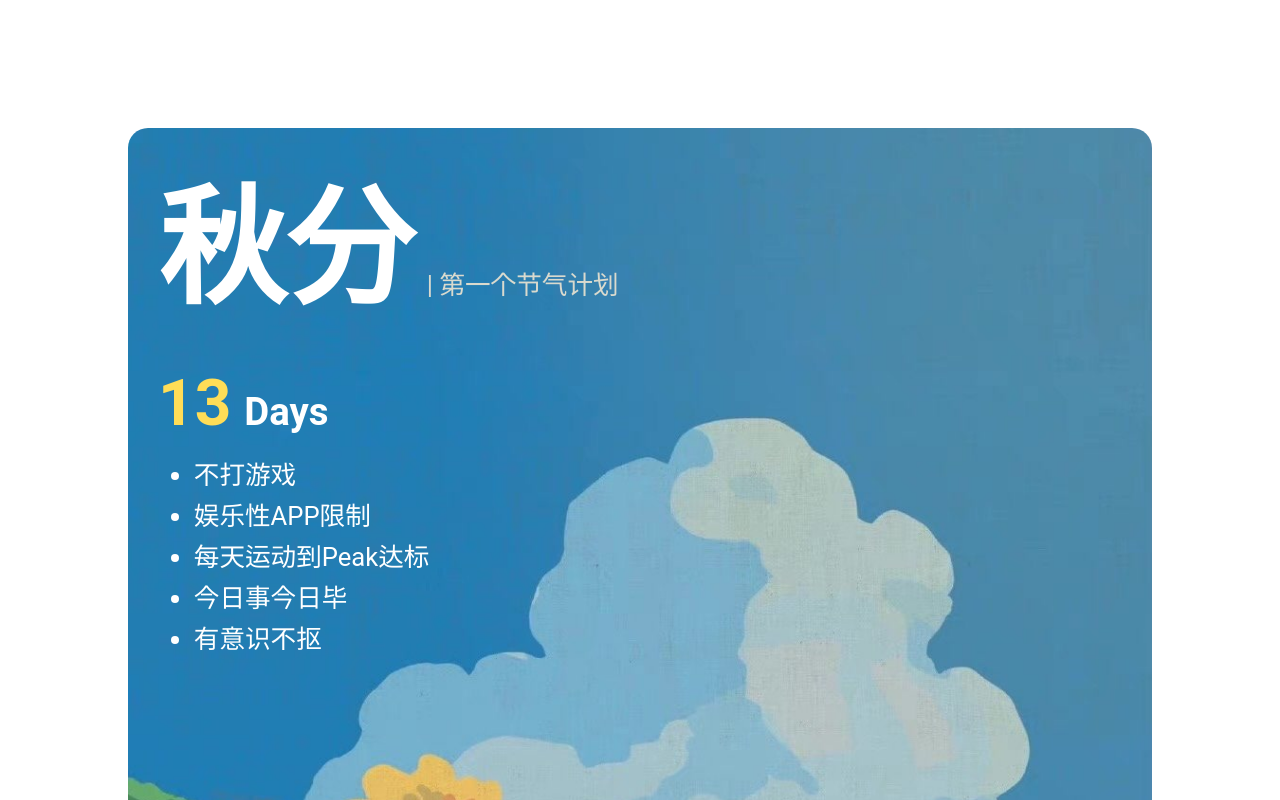
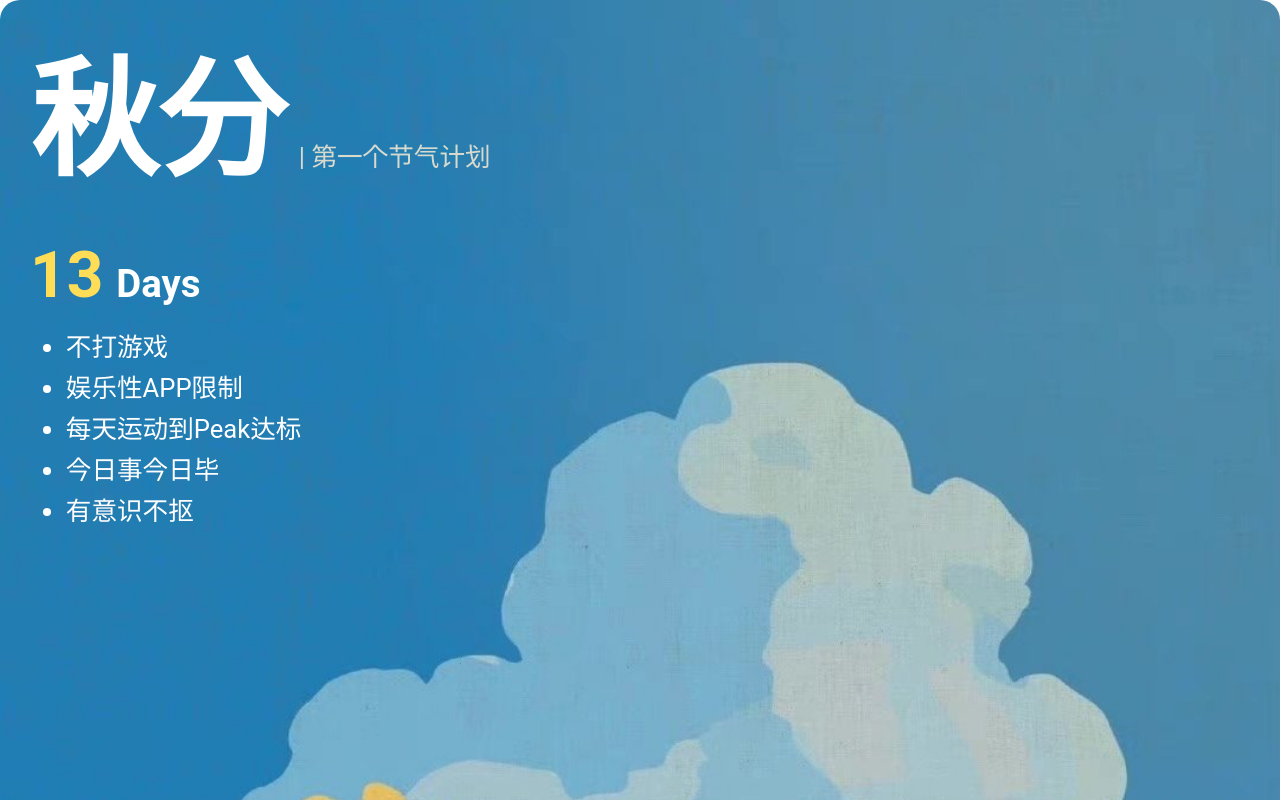
Before and after one commit to msunx/MsunSiteFront, a Vue app: page /notion/countdown in a window 1280 px wide. Shown: the top 800 px of the page. Built offline with nearby package versions, Linux system fonts and the light colour scheme; a small style sheet from the web is missing.

Commit message:
countdown

```diff
--- a/src/components/Countdown.vue
+++ b/src/components/Countdown.vue
@@ -122,7 +122,7 @@ export default {
             const oneDay = 1000 * 60 * 60 * 24;
             const daysUntilNextTerm = Math.ceil((nextTerm.date - today) / oneDay);
 
-            console.log(previousTerm.name, nextTerm.name, daysUntilNextTerm);
+            //console.log(previousTerm.name, nextTerm.name, daysUntilNextTerm);
             this.previousSolarTerm = previousTerm.name;
             this.daysUntilNextTerm = daysUntilNextTerm;
         }
@@ -136,8 +136,8 @@ export default {
 
 <style scoped>
 .countdown-container {
-    width: 80vw;
-    height: 80vw;
+    width: 100vw;
+    height: 100vw;
     position: relative;
     display: flex;
     flex-direction: column;
@@ -149,7 +149,7 @@ export default {
     color: #ffffff;
     font-family: 'Roboto', sans-serif;
     transition: transform 0.3s ease, box-shadow 0.3s ease;
-    margin: 10vw;
+    margin: 0;
 }
 
 
```
